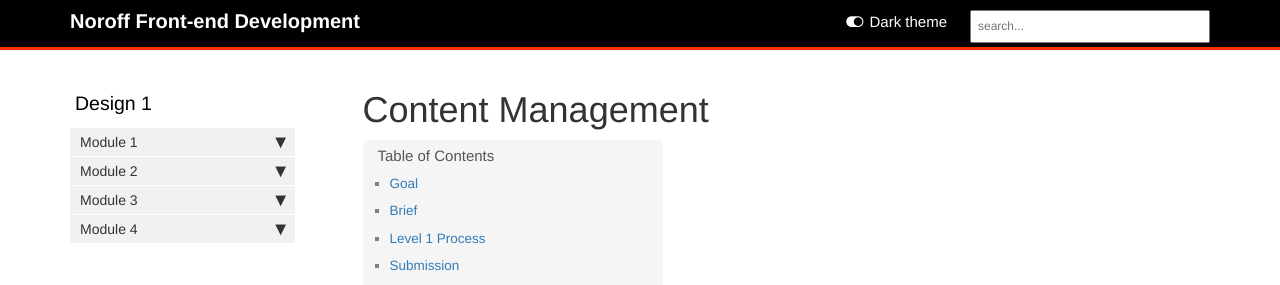
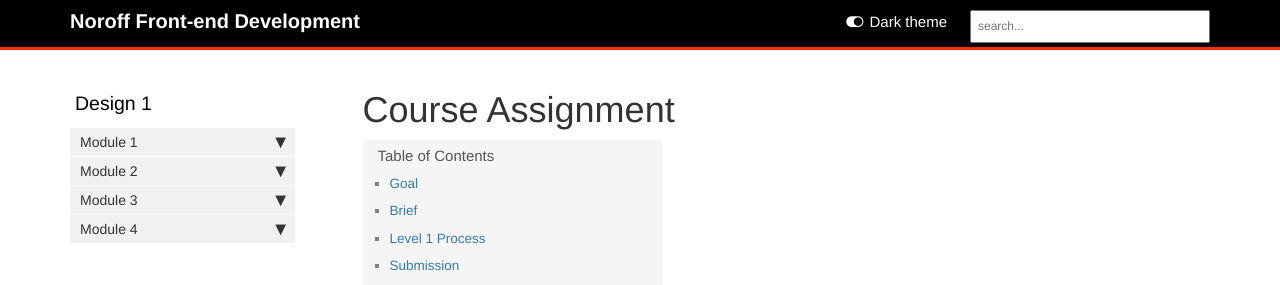
Before and after one commit to AmberBentley/content-feu, a Jekyll site: the page built from pages/design-1/ca.md, in a window 1280 px wide. Shown: the top 285 px of the page. Built offline with Jekyll 4.4.1, drawn with Linux system fonts in a browser that asks for light colours; comment, search, counter and statistics services are not loaded.

Commit message:
Update ca.md

```diff
--- a/pages/design-1/ca.md
+++ b/pages/design-1/ca.md
@@ -1,5 +1,5 @@
 ---
-title: Content Management
+title: Course Assignment
 keywords: sample
 tags: Design 1
 sidebar: design-1
```
